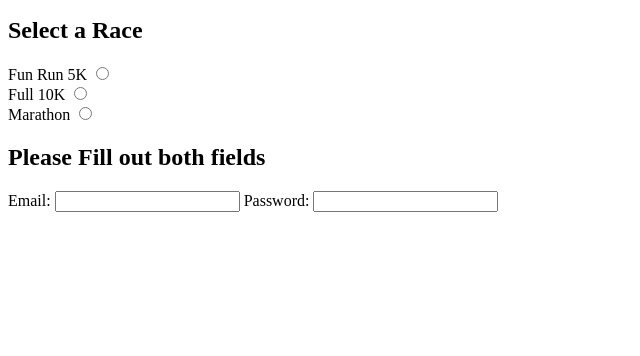
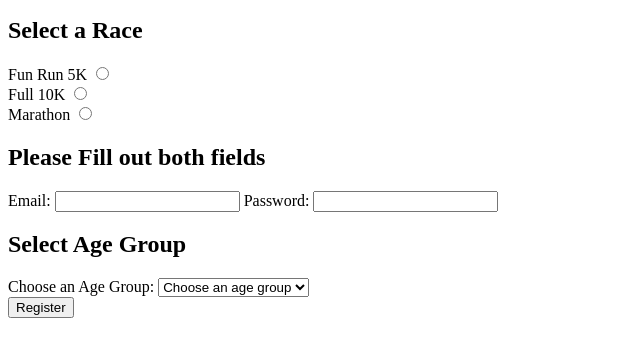
Before and after one commit to Gorganite/race-registration, a plain HTML site: page index.html in a window 1280 px wide. Shown: the part 104-460 px from the top of the page, without its empty margins (0-640 px from the left). Drawn offline with Linux system fonts and the light colour scheme.

Commit message:
Added the select age group

```diff
--- a/index.html
+++ b/index.html
@@ -35,6 +35,20 @@
 
       <label for="password">Password:</label>
       <input type="password" id="password" name="password" required />
+
+      <h2>Select Age Group</h2>
+      <label for="Age">Choose an Age Group:</label>
+      <select name="Age" id="Age">
+        <option value="">Choose an age group</option>
+        <option value="18-30">18-30</option>
+        <option value="31-50">31-50</option>
+        <option value="51-70">51-70</option>
+        <option value="71+">71+</option>
+      </select>
+
+      <div>
+        <button>Register</button>
+      </div>
     </form>
   </body>
 </html>
```
